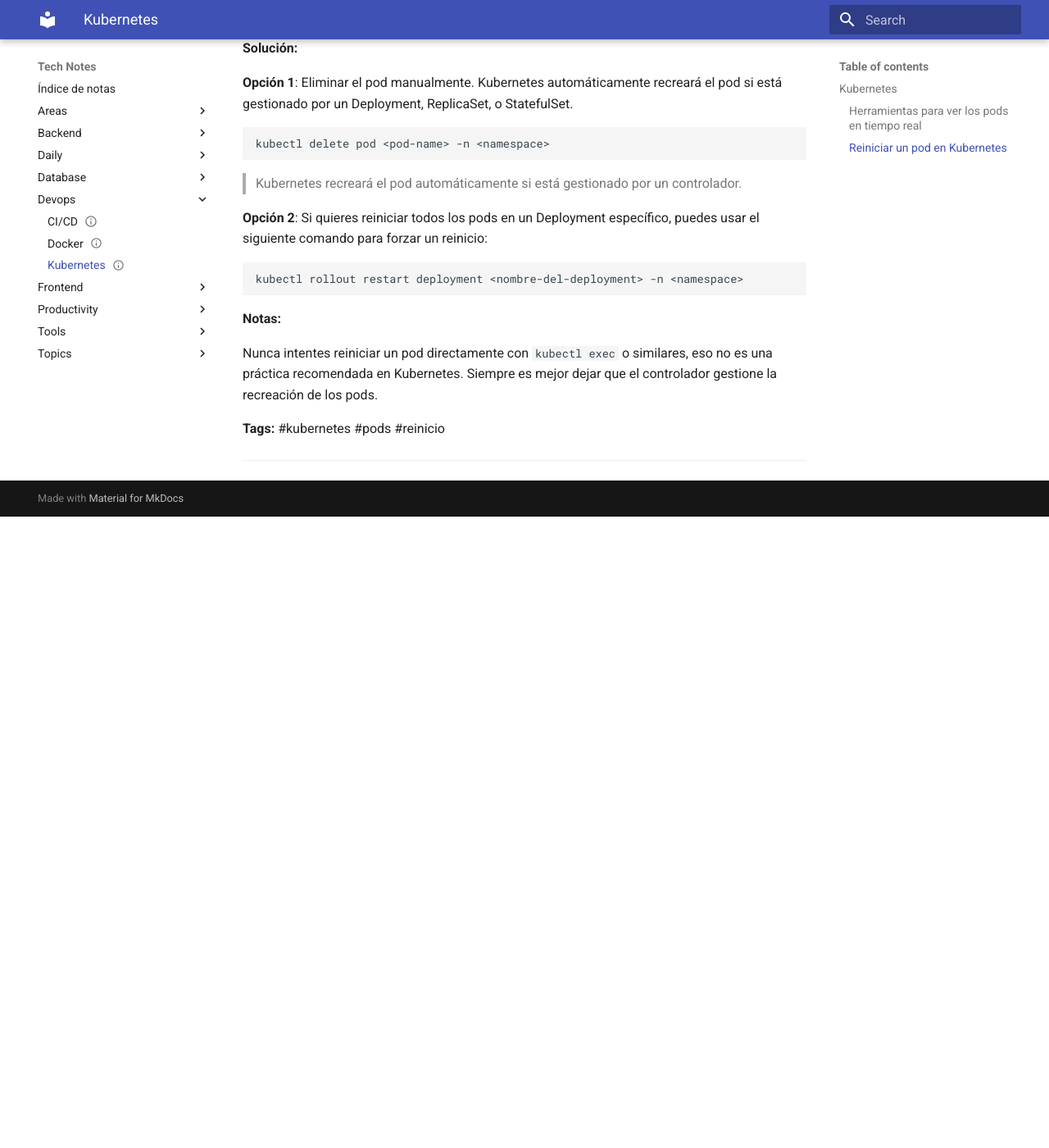
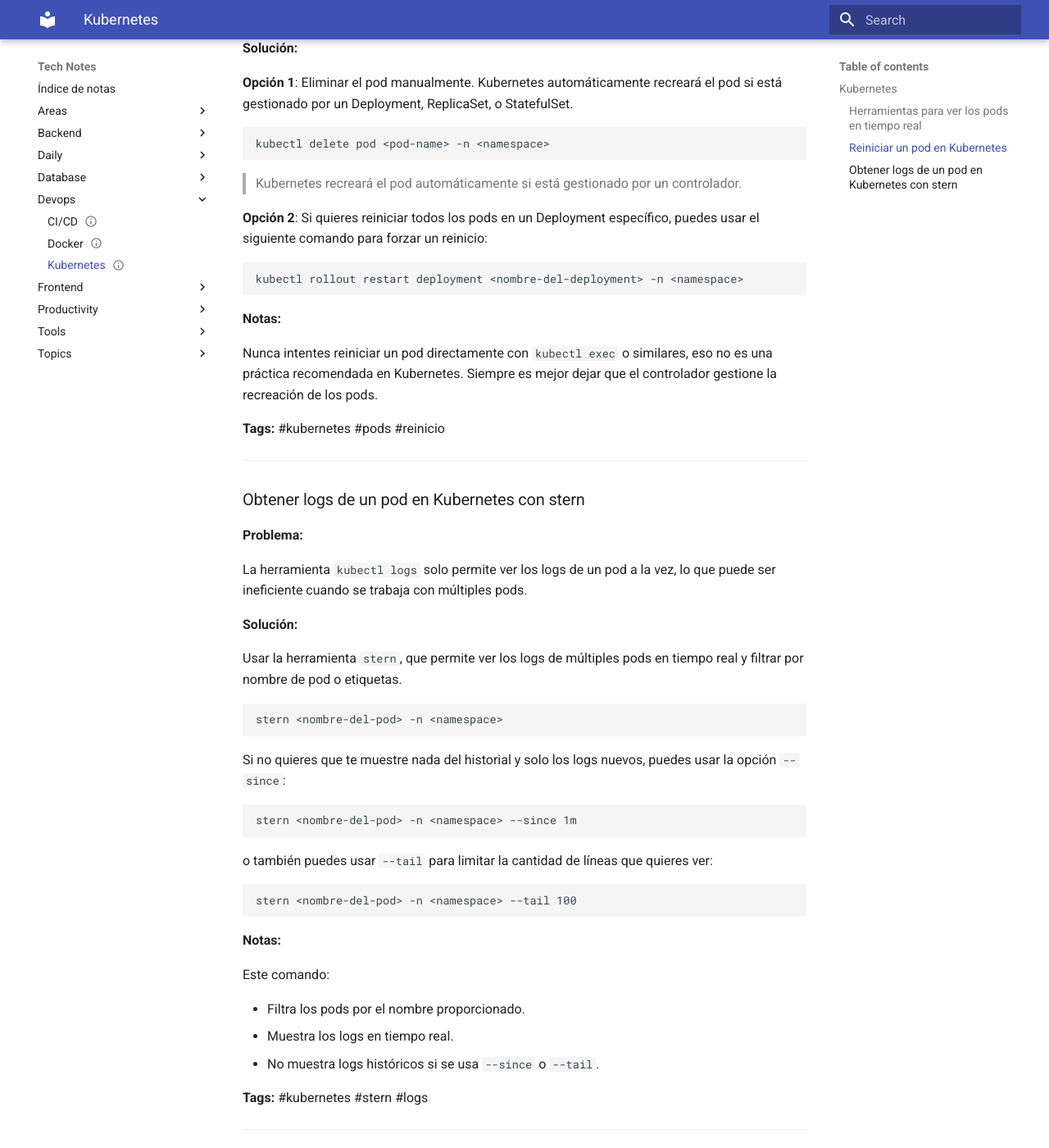
Before and after one commit to lgzarturo/tech-notes, an MkDocs documentation site: the page built from notes/devops/kubernetes.md, in a window 1280 px wide and 1400 px high, scrolled down 1456 px. Shown: the whole window at 82% size. Built offline with MkDocs 1.6.1 and Material for MkDocs 9.7.7, drawn with Linux system fonts in a browser that asks for light colours; before the commit the page ends 2086 px from its top, so only the background shows below that.

Commit message:
feat(kubernetes): agregar sección para obtener logs de múltiples pods
- incluye solución usando la herramienta stern
- permite ver logs en tiempo real y filtrar por nombre de pod

````diff
--- a/notes/devops/kubernetes.md
+++ b/notes/devops/kubernetes.md
@@ -91,3 +91,41 @@
 **Tags:** #kubernetes #pods #reinicio
 
 ---
+
+### Obtener logs de un pod en Kubernetes con stern
+
+**Problema:**
+
+La herramienta `kubectl logs` solo permite ver los logs de un pod a la vez, lo que puede ser ineficiente cuando se trabaja con múltiples pods.
+
+**Solución:**
+
+Usar la herramienta `stern`, que permite ver los logs de múltiples pods en tiempo real y filtrar por nombre de pod o etiquetas.
+
+```bash
+stern <nombre-del-pod> -n <namespace>
+```
+
+Si no quieres que te muestre nada del historial y solo los logs nuevos, puedes usar la opción `--since`:
+
+```bash
+stern <nombre-del-pod> -n <namespace> --since 1m
+```
+
+o también puedes usar `--tail` para limitar la cantidad de líneas que quieres ver:
+
+```bash
+stern <nombre-del-pod> -n <namespace> --tail 100
+```
+
+**Notas:**
+
+Este comando:
+
+- Filtra los pods por el nombre proporcionado.
+- Muestra los logs en tiempo real.
+- No muestra logs históricos si se usa `--since` o `--tail`.
+
+**Tags:** #kubernetes #stern #logs
+
+---
````
Also changed, not shown: .github/.conventional-commits.md.
